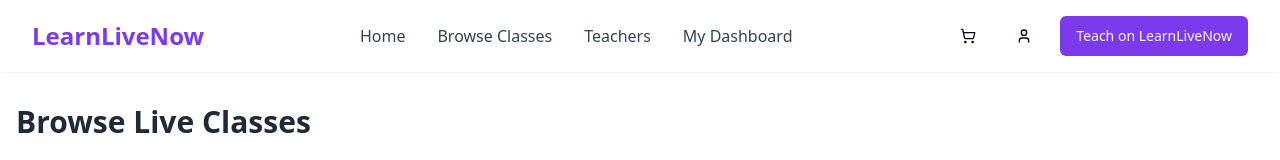
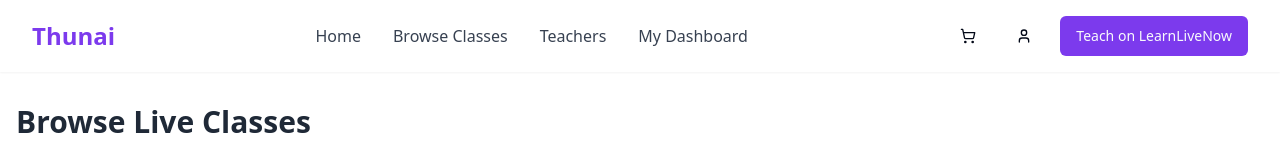
Before and after one commit to urprajesh23/learn-live-now, a React (Vite) app: page /classes in a window 1280 px wide. Shown: the top 160 px of the page. Built offline with nearby package versions, Linux system fonts and the light colour scheme.

Commit message:
Rename app to Thunai
Update app name in all files.

```diff
--- a/src/components/Navbar.jsx
+++ b/src/components/Navbar.jsx
@@ -1,4 +1,3 @@
-
 import { useState } from 'react';
 import { Link } from 'react-router-dom';
 import { ShoppingCart, User, Menu, X } from 'lucide-react';
@@ -11,7 +10,7 @@ const Navbar = () => {
   return (
     <nav className="bg-white shadow-sm py-4 sticky top-0 z-50">
       <div className="container mx-auto flex items-center justify-between">
-        <Link to="/" className="text-2xl font-bold text-brand-600">LearnLiveNow</Link>
+        <Link to="/" className="text-2xl font-bold text-brand-600">Thunai</Link>
 
         {/* Desktop Navigation */}
         <div className="hidden md:flex items-center space-x-8">
--- a/src/pages/Index.jsx
+++ b/src/pages/Index.jsx
@@ -1,4 +1,3 @@
-
 import HomePage from '@/components/HomePage';
 import Navbar from '@/components/Navbar';
 
@@ -13,7 +12,7 @@ const Index = () => {
         <div className="container mx-auto px-4">
           <div className="grid grid-cols-1 md:grid-cols-4 gap-8">
             <div>
-              <h3 className="text-lg font-semibold mb-4">LearnLiveNow</h3>
+              <h3 className="text-lg font-semibold mb-4">Thunai</h3>
               <p className="text-gray-400">The best platform for live online learning. Connect with expert instructors in real-time.</p>
             </div>
             <div>
@@ -56,7 +55,7 @@ const Index = () => {
             </div>
           </div>
           <div className="border-t border-gray-700 mt-8 pt-8 text-center text-gray-400 text-sm">
-            &copy; {new Date().getFullYear()} LearnLiveNow. All rights reserved.
+            &copy; {new Date().getFullYear()} Thunai. All rights reserved.
           </div>
         </div>
       </footer>
```
